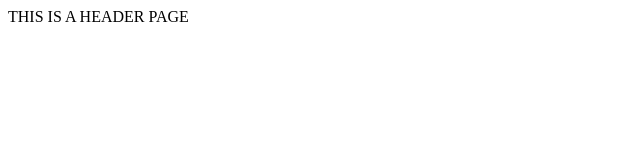
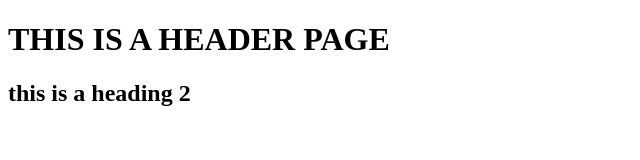
Before and after one commit to Alberto-Guti/hello-world, a plain HTML site: page public/index.html in a window 1280 px wide. Shown: the whole page, without its empty margins (0-640 px from the left). Drawn offline with Linux system fonts and the light colour scheme.

Commit message:
Add h2 in html file

```diff
--- a/public/index.html
+++ b/public/index.html
@@ -4,6 +4,9 @@
     <title>Vahab Rajabi</title>
   </head>
   <body>
-    <header>THIS IS A HEADER PAGE</header>
+    <header>
+      <h1>THIS IS A HEADER PAGE</h1>
+    </header>
+    <h2>this is a heading 2</h2>
   </body>
 </html>
```
